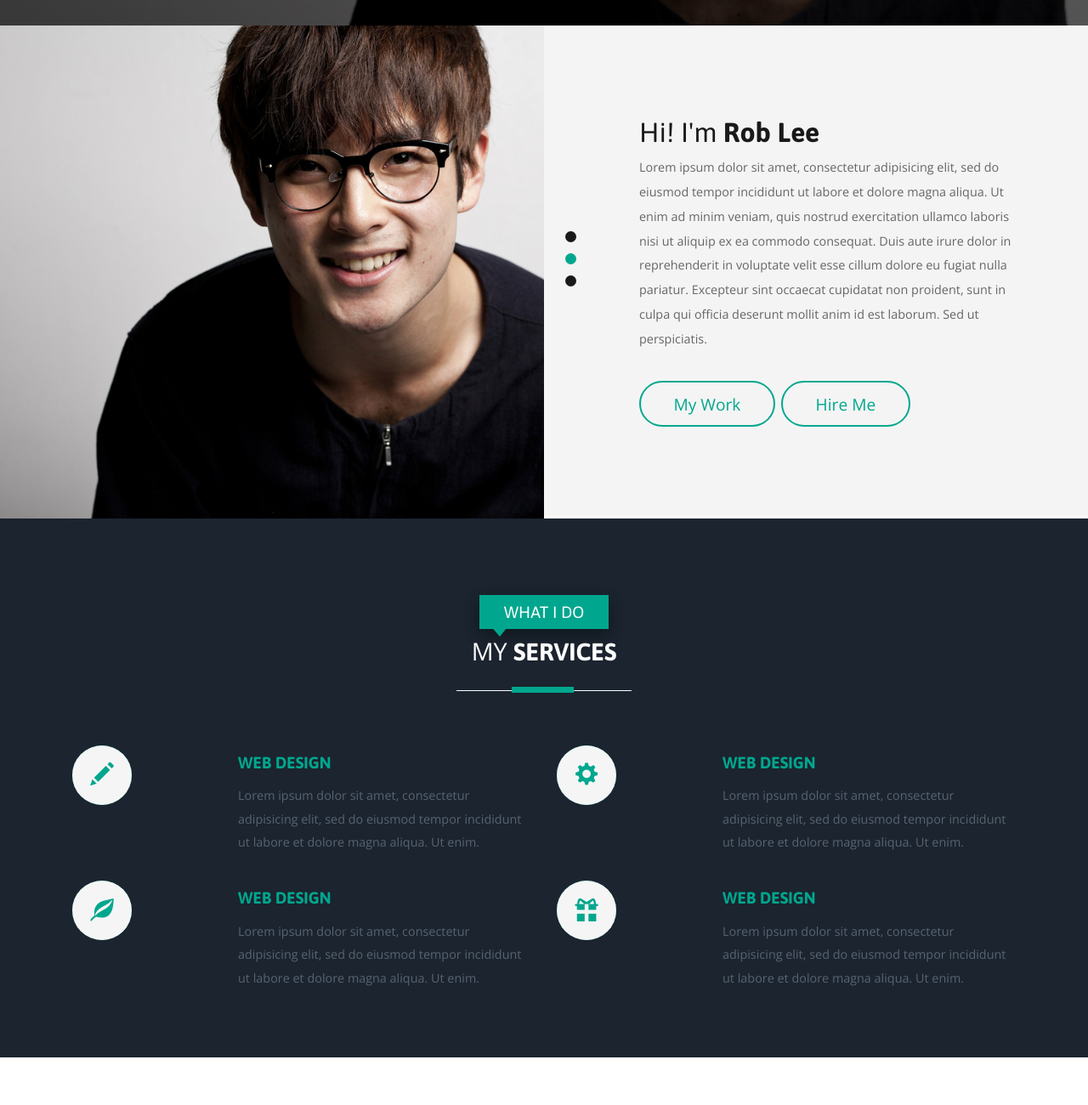
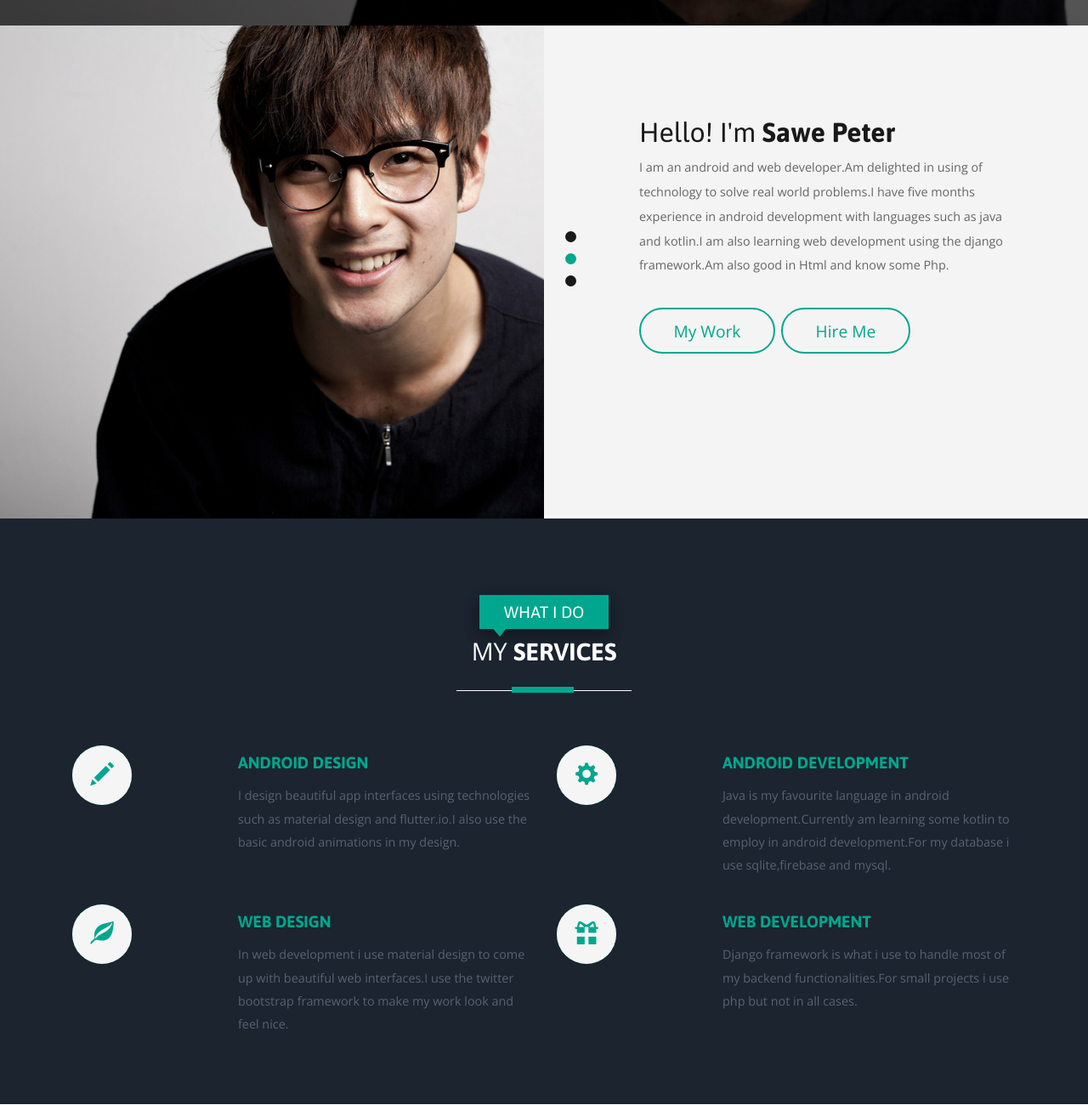
Before and after one commit to sawepeter/sawepeter.github.io, a plain HTML site: page index.html in a window 1280 px wide. Shown: the part 620-1920 px from the top of the page at 85% size. Drawn offline with nearby package versions, Linux system fonts and the light colour scheme; files whose address does not match are found by name.

Commit message:
assets 🚧🔧

```diff
--- a/index.html
+++ b/index.html
@@ -136,8 +136,8 @@ Smartphone Compatible web template, free webdesigns for Nokia, Samsung, LG, Sony
 					<div id="owl-demo1" class="owl-carousel owl-carousel2">
 					                <div class="item">
 					                	<div class="about-left-grid">
-											<h2>Hi! I'm <span>Rob Lee</span></h2>
-											<p>Lorem ipsum dolor sit amet, consectetur adipisicing elit, sed do eiusmod tempor incididunt ut labore et dolore magna aliqua. Ut enim ad minim veniam, quis nostrud exercitation ullamco laboris nisi ut aliquip ex ea commodo consequat. Duis aute irure dolor in reprehenderit in voluptate velit esse cillum dolore eu fugiat nulla pariatur. Excepteur sint occaecat cupidatat non proident, sunt in culpa qui officia deserunt mollit anim id est laborum. Sed ut perspiciatis.</p>
+											<h2>Hello! I'm <span>Sawe Peter</span></h2>
+											<p>I am an android and web developer.Am delighted in using of technology to solve real world problems.I have five months experience in android development with languages such as java and kotlin.I am also learning web development using the django framework.Am also good in Html and know some Php.</p>
 											<ul>
 												<li><a class="a-btn-a scroll" href="#port">My Work</a></li>
 												<li><a class="a-btn-h scroll" href="#contact">Hire Me</a></li>
@@ -146,8 +146,8 @@ Smartphone Compatible web template, free webdesigns for Nokia, Samsung, LG, Sony
 					                </div>
 					                  <div class="item">
 					                	<div class="about-left-grid">
-											<h2>Hi! I'm <span>Rob Lee</span></h2>
-											<p>Lorem ipsum dolor sit amet, consectetur adipisicing elit, sed do eiusmod tempor incididunt ut labore et dolore magna aliqua. Ut enim ad minim veniam, quis nostrud exercitation ullamco laboris nisi ut aliquip ex ea commodo consequat. Duis aute irure dolor in reprehenderit in voluptate velit esse cillum dolore eu fugiat nulla pariatur. Excepteur sint occaecat cupidatat non proident, sunt in culpa qui officia deserunt mollit anim id est laborum. Sed ut perspiciatis.</p>
+											<h2>Hello! I'm <span>Sawe Peter</span></h2>
+											<p>I am an android and web developer.Am delighted in using of technology to solve real world problems.I have five months experience in android development with languages such as java and kotlin.I am also learning web development using the django framework.Am also good in Html and know some Php.</p>
 											<ul>
 												<li><a class="a-btn-a scroll" href="#port">My Work</a></li>
 												<li><a class="a-btn-h scroll" href="#contact">Hire Me</a></li>
@@ -156,8 +156,8 @@ Smartphone Compatible web template, free webdesigns for Nokia, Samsung, LG, Sony
 					                </div>
 					                  <div class="item">
 					                	<div class="about-left-grid">
-											<h2>Hi! I'm <span>ROB LEE</span></h2>
-											<p>Lorem ipsum dolor sit amet, consectetur adipisicing elit, sed do eiusmod tempor incididunt ut labore et dolore magna aliqua. Ut enim ad minim veniam, quis nostrud exercitation ullamco laboris nisi ut aliquip ex ea commodo consequat. Duis aute irure dolor in reprehenderit in voluptate velit esse cillum dolore eu fugiat nulla pariatur. Excepteur sint occaecat cupidatat non proident, sunt in culpa qui officia deserunt mollit anim id est laborum. Sed ut perspiciatis.</p>
+											<h2>Hello! I'm <span>Sawe Peter</span></h2>
+											<p>I am an android and web developer.Am delighted in using of technology to solve real world problems.I have five months experience in android development with languages such as java and kotlin.I am also learning web development using the django framework.Am also good in Html and know some Php.</p>
 											<ul>
 												<li><a class="a-btn-a scroll" href="#port">My Work</a></li>
 												<li><a class="a-btn-h scroll" href="#contact">Hire Me</a></li>
@@ -216,8 +216,8 @@ Smartphone Compatible web template, free webdesigns for Nokia, Samsung, LG, Sony
 						</div>
 					</div>
 					<div class="col-xs-8 wthree_about_right_grid_right">
-						<h4>Web Design</h4>
-						<p>Lorem ipsum dolor sit amet, consectetur adipisicing elit, sed do eiusmod tempor incididunt ut labore et dolore magna aliqua. Ut enim.</p>
+						<h4>Android Design</h4>
+						<p>I design beautiful app interfaces using technologies such as material design and flutter.io.I also use the basic android animations in my design.</p>
 					</div>
 					<div class="clearfix"> </div>
 				</div>
@@ -228,8 +228,8 @@ Smartphone Compatible web template, free webdesigns for Nokia, Samsung, LG, Sony
 						</div>
 					</div>
 					<div class="col-xs-8 wthree_about_right_grid_right">
-						<h4>Web Design</h4>
-						<p>Lorem ipsum dolor sit amet, consectetur adipisicing elit, sed do eiusmod tempor incididunt ut labore et dolore magna aliqua. Ut enim.</p>
+						<h4>Android Development</h4>
+						<p>Java is my favourite language in android development.Currently am learning some kotlin to employ in android development.For my database i use sqlite,firebase and mysql.</p>
 					</div>
 					<div class="clearfix"> </div>
 				</div>
@@ -241,7 +241,7 @@ Smartphone Compatible web template, free webdesigns for Nokia, Samsung, LG, Sony
 					</div>
 					<div class="col-xs-8 wthree_about_right_grid_right">
 						<h4>Web Design</h4>
-						<p>Lorem ipsum dolor sit amet, consectetur adipisicing elit, sed do eiusmod tempor incididunt ut labore et dolore magna aliqua. Ut enim.</p>
+						<p>In web development i use material design to come up with beautiful web interfaces.I use the twitter bootstrap framework to make my work look and feel nice.</p>
 					</div>
 					<div class="clearfix"> </div>
 				</div>
@@ -252,8 +252,8 @@ Smartphone Compatible web template, free webdesigns for Nokia, Samsung, LG, Sony
 						</div>
 					</div>
 					<div class="col-xs-8 wthree_about_right_grid_right">
-						<h4>Web Design</h4>
-						<p>Lorem ipsum dolor sit amet, consectetur adipisicing elit, sed do eiusmod tempor incididunt ut labore et dolore magna aliqua. Ut enim.</p>
+						<h4>Web Development</h4>
+						<p>Django framework is what i use to handle most of my backend functionalities.For small projects i use php but not in all cases.</p>
 					</div>
 					<div class="clearfix"> </div>
 				</div>
```
